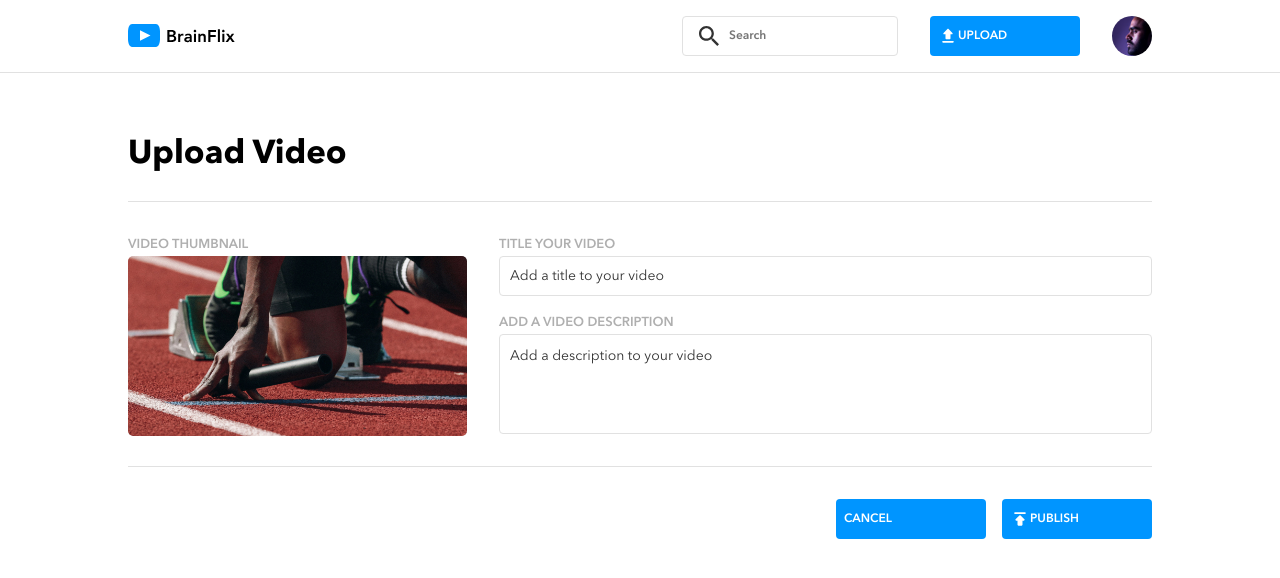
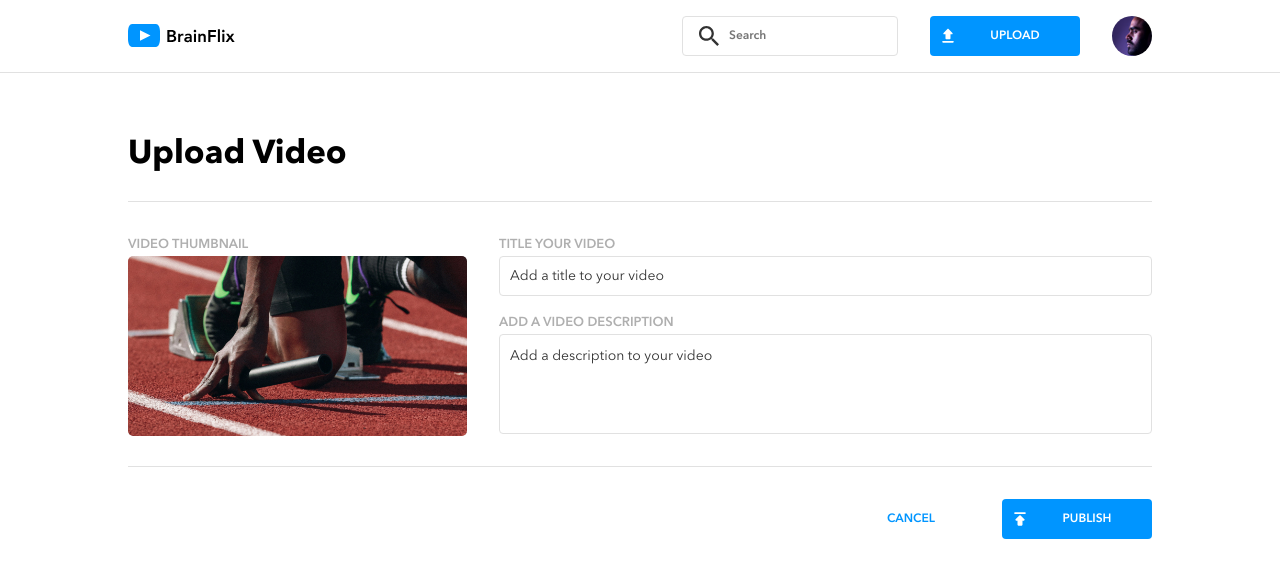
Before and after one commit to ilkin-dev/brain-flix, a React (Create React App) app: page /upload in a window 1280 px wide. Shown: the top 578 px of the page. Built offline with nearby package versions, Linux system fonts and the light colour scheme.

Commit message:
Fix: Button component adjusted

```diff
--- a/src/components/Button/Button.css
+++ b/src/components/Button/Button.css
@@ -1,6 +1,4 @@
 .button {
-  color: #ffffff;
-  background-color: #0095ff;
   display: flex;
   align-items: center;
   text-decoration: none;
@@ -16,6 +14,14 @@
   padding: 0 8px;
   height: 40px;
 }
+.button-1 {
+  color: #ffffff;
+  background-color: #0095ff;
+}
+.button-2 {
+  color: #0095ff;
+  background-color: #ffffff;
+}
 .button__img {
   height: 20px;
 }
@@ -24,6 +30,8 @@
   align-items: center;
   text-align: center;
   justify-content: center;
+  width: 100%;
+  height: 100%;
 }
 @media (max-width: 767px) {
   .button__text {
--- a/src/components/Button/Button.js
+++ b/src/components/Button/Button.js
@@ -1,19 +1,18 @@
 import React from 'react';
 import './Button.css';
 
-const Button = ({ className, icon, text }) => {
+const Button = ({ className, buttonStyleType = 'button-1', type, icon, text, onClick }) => {
   let newClassName = "";
-  if (className)
-    newClassName = className + " button labels-buttons";
-  else
-    newClassName = " button labels-buttons";
+  newClassName = className + ' ' + buttonStyleType + " button labels-buttons";
+
   return (
-    <button className={newClassName}>
+    <button
+      type={type} className={newClassName} onClick={onClick} >
       <img className='button__img' src={icon}></img>
       <div className='button__text'>
-        <p>{text}</p>
+        <p className=' labels-button'>{text}</p>
       </div>
-    </button>
+    </button >
   );
 };
 
--- a/src/components/Button/Button.scss
+++ b/src/components/Button/Button.scss
@@ -1,8 +1,15 @@
 @import "../../styles/abstracts/mixins";
 
 .button {
-  color: $button-text-color;
-  background-color: $button-background-color;
+  &-1 {
+    color: $button-text-color;
+    background-color: $button-background-color;
+  }
+
+  &-2 {
+    color: $color-blue;
+    background-color: $color-white;
+  }
 
   &__img {
     height: 20px;
@@ -13,6 +20,8 @@
     align-items: center;
     text-align: center;
     justify-content: center;
+    width: 100%;
+    height: 100%;
 
     @include respond-to("mobile") {
       width: 100%;
```
